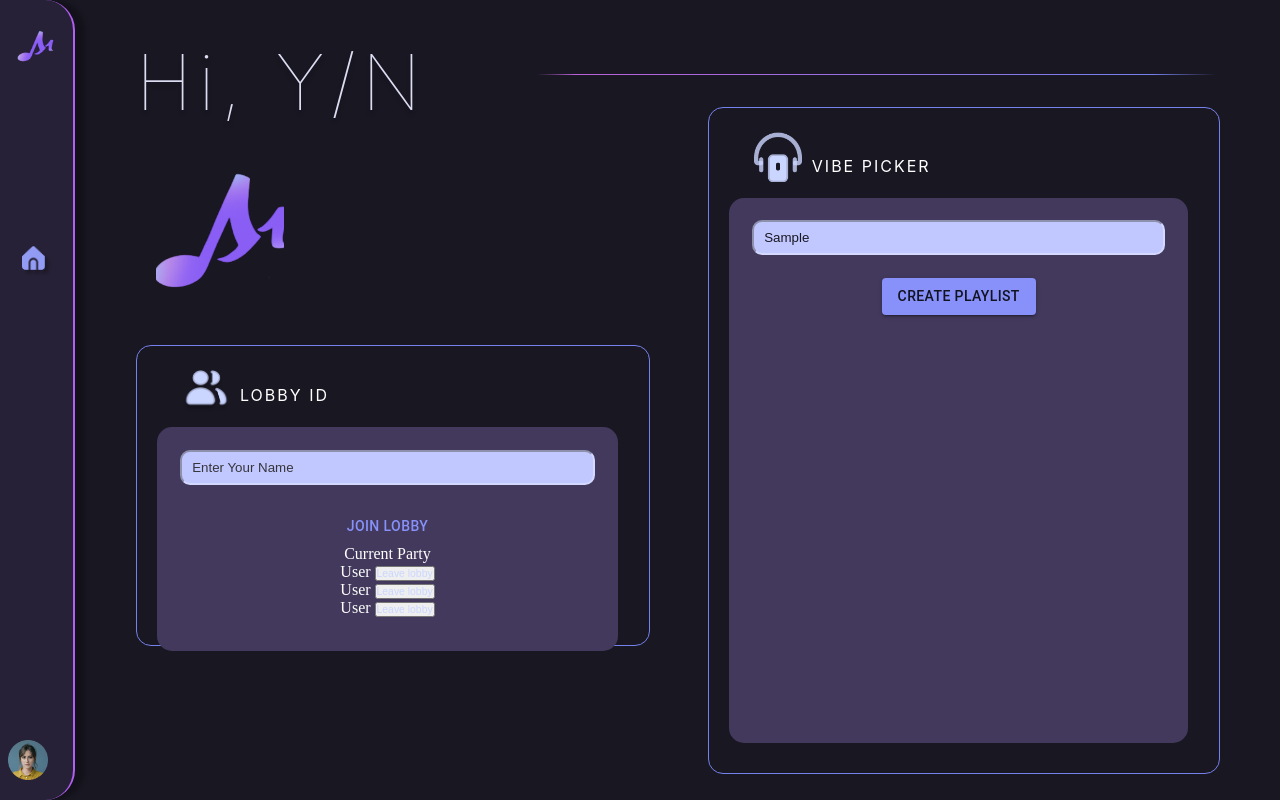
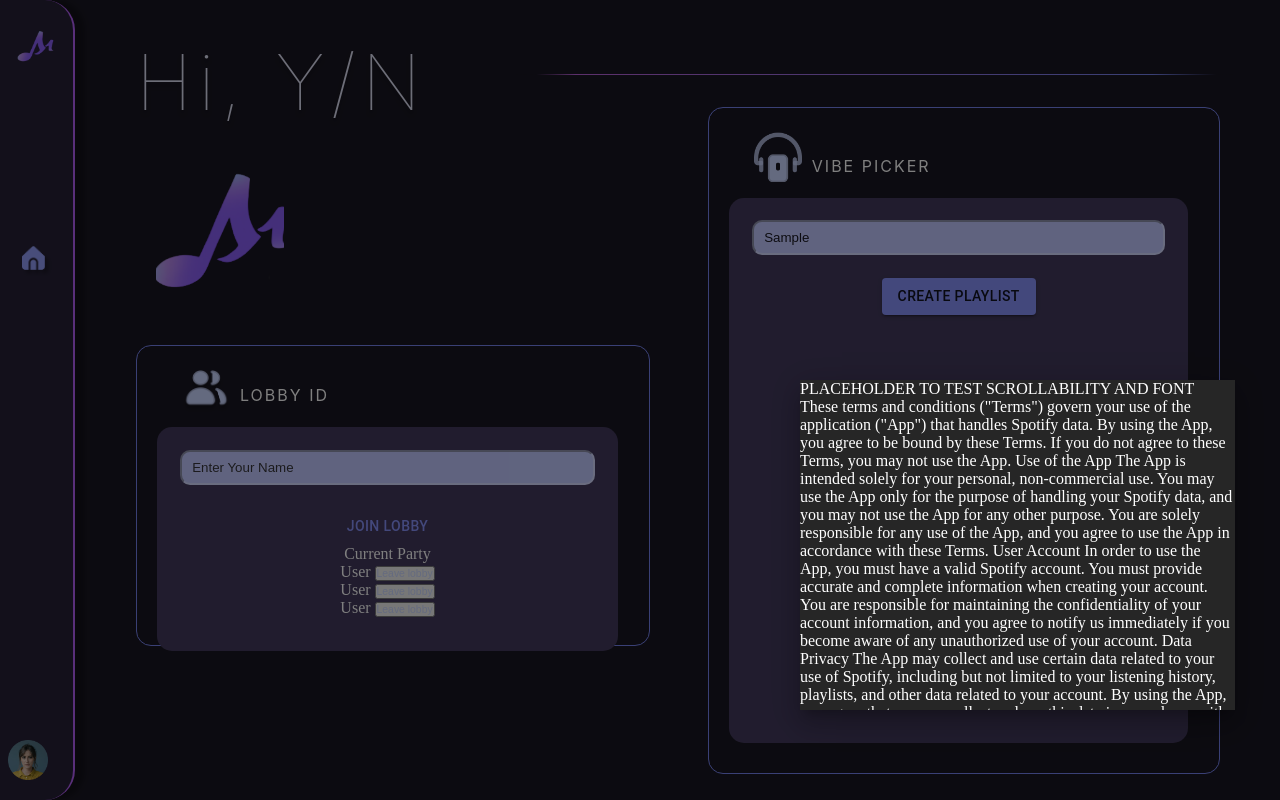
Before and after one commit to microlchen/ui, a Next.js app: page /dashboard in a window 1280 px wide. Both pictures are taken after typing "Sample" into the empty fields and a click on the button "CREATE PLAYLIST". Built offline with nearby package versions, Linux system fonts and the light colour scheme.

Commit message:
scrollbartest

```diff
--- a/src/components/_scrolltracklist.js
+++ b/src/components/_scrolltracklist.js
@@ -8,13 +8,49 @@ const TrackList = ({ tracks }) => {
     <div className={styles.tracklist}>
       <ul className={styles.tracklist__list}>
         {tracks.map((track) => (
-          <li key={track.id} className={styles.tracklist__item}>
+          <div key={track.id} className={styles.tracklist__item}>
             <div className={styles.tracklist__item_title}>{track}</div>
             <div className={styles.tracklist__item_artist}>{track.artist}</div>
             <div className={styles.tracklist__item_duration}>{track.duration}</div>
-          </li>
+          </div>
         ))}
       </ul>
+      <span>
+            PLACEHOLDER TO TEST SCROLLABILITY AND FONT
+
+      These terms and conditions ("Terms") govern your use of the application ("App") that handles Spotify data. By using the App, you agree to be bound by these Terms. If you do not agree to these Terms, you may not use the App.
+
+                Use of the App
+                The App is intended solely for your personal, non-commercial use. You may use the App only for the purpose of handling your Spotify data, and you may not use the App for any other purpose. You are solely responsible for any use of the App, and you agree to use the App in accordance with these Terms.
+
+                User Account
+                In order to use the App, you must have a valid Spotify account. You must provide accurate and complete information when creating your account. You are responsible for maintaining the confidentiality of your account information, and you agree to notify us immediately if you become aware of any unauthorized use of your account.
+
+                Data Privacy
+                The App may collect and use certain data related to your use of Spotify, including but not limited to your listening history, playlists, and other data related to your account. By using the App, you agree that we may collect and use this data in accordance with our privacy policy.
+
+                Intellectual Property
+                The App and its content, including but not limited to text, graphics, images, and software, are the property of the App developer or its licensors, and are protected by copyright and other intellectual property laws. You may not use the App or its content for any commercial purpose without the prior written consent of the App developer.
+
+                Limitation of Liability
+                The App developer will not be liable for any damages arising from your use of the App or your inability to use the App, including but not limited to direct, indirect, incidental, consequential, or punitive damages.
+
+                Indemnification
+                You agree to indemnify and hold the App developer harmless from any claims, damages, or other liabilities arising from your use of the App or your violation of these Terms.
+
+                Termination
+                The App developer may terminate your use of the App at any time for any reason. Upon termination, you must cease all use of the App and delete any copies of the App that you have downloaded.
+
+                Changes to these Terms
+                The App developer may update these Terms from time to time. If we make any material changes to these Terms, we will notify you by email or by posting a notice on our website. Your continued use of the App after such changes constitutes your acceptance of the new Terms.
+
+                Governing Law
+                These Terms are governed by the laws of the state in which the App developer is located, without regard to its conflict of law provisions. Any dispute arising under these Terms will be resolved in the state or federal courts located in that state.
+
+                Entire Agreement
+                These Terms constitute the entire agreement between you and the App developer regarding your use of the App, and supersede all prior agreements or understandings, whether written or oral. If any provision of these Terms is found to be invalid or unenforceable, the remaining provisions will remain in full force and effect.
+              </span>
+
     </div>
   );
 };
--- a/src/pages/dashboard.jsx
+++ b/src/pages/dashboard.jsx
@@ -24,18 +24,6 @@ export default function Dashboard() {
     const vector = "/dashboard/vector.png";
     const avatar = "/dashboard/Avatar.png";
 
-    const [anchorLobby, setLobby] = useState(null);
-    const openLobby = (event) => {
-        setLobby(event.currentTarget);
-    };
-    const closeLobby = () => {
-        setLobby(null);
-    };
-
-    const deleteuser = () => {
-        console.log("add these later")
-    };
-
     const handleClick = (event) => {
         setAnchorEl(event.currentTarget);
     };
@@ -45,6 +33,14 @@ export default function Dashboard() {
     };
     const [anchorEl, setAnchorEl] = React.useState(null);
 
+    const [anchorPlaylist, setPlaylist] = useState(null);
+    const openPlaylist = (event) => {
+        setPlaylist(event.currentTarget);
+    };
+    const closePlaylist = () => {
+        setPlaylist(null);
+    };
+
     return (
         <div className={styles.all}>
             <div className={styles.dashboard}>
@@ -53,7 +49,7 @@ export default function Dashboard() {
                     <img className={styles.untitledartworkdash2} src={home} />
                     <div>
                         <img onClick={handleClick} className={styles.untitledartworkdash3} src={avatar} />
-                        <Menua function={handleClose} anchor={anchorEl}/>
+                        <Menua function={handleClose} anchor={anchorEl} />
                     </div>
 
                 </div>
@@ -76,7 +72,27 @@ export default function Dashboard() {
                             <div className={styles.innerfilebox2}>
 
                                 <input className={styles.textfield} type="text" id="playlist" name="playlist" placeholder="Type your playlist name here"></input>
-                                <Button for="playlist" variant="contained">Create playlist</Button>
+                                <Button onClick={openPlaylist}for="playlist" variant="contained">Create playlist</Button>
+
+                                <Drawer
+                                    anchor="left"
+                                    open={Boolean(anchorPlaylist)}
+                                    onClose={closePlaylist}
+                                    PaperProps={{
+                                        sx: {
+                                            marginTop: '380px',
+                                            backgroundColor: 'black',
+                                            color: 'white',
+                                            flexGrow: 1,
+                                            width: '34%',
+                                            marginLeft: '800px',
+                                            height: '330px',
+                                            overflow: 'scroll'
+                                        }
+                                    }}
+                                >
+                                    <TrackList tracks={[]} />
+                                </Drawer>
                             </div>
                         </div>
                     </div>
@@ -84,6 +100,7 @@ export default function Dashboard() {
 
             </div>
 
+
         </div>
     )
 }
```
Also changed, not shown: src/components/_leftsidedashboard.js (added).
